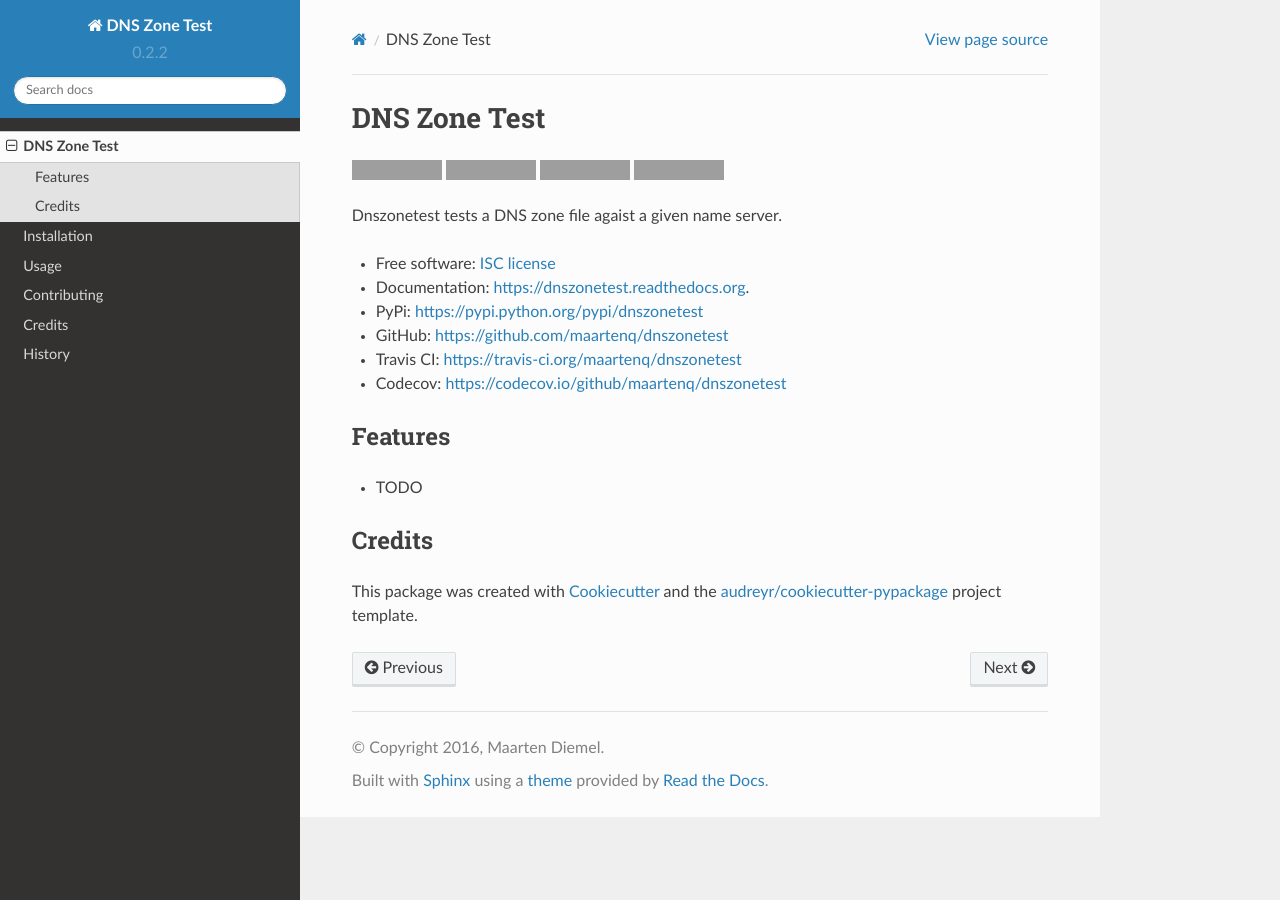
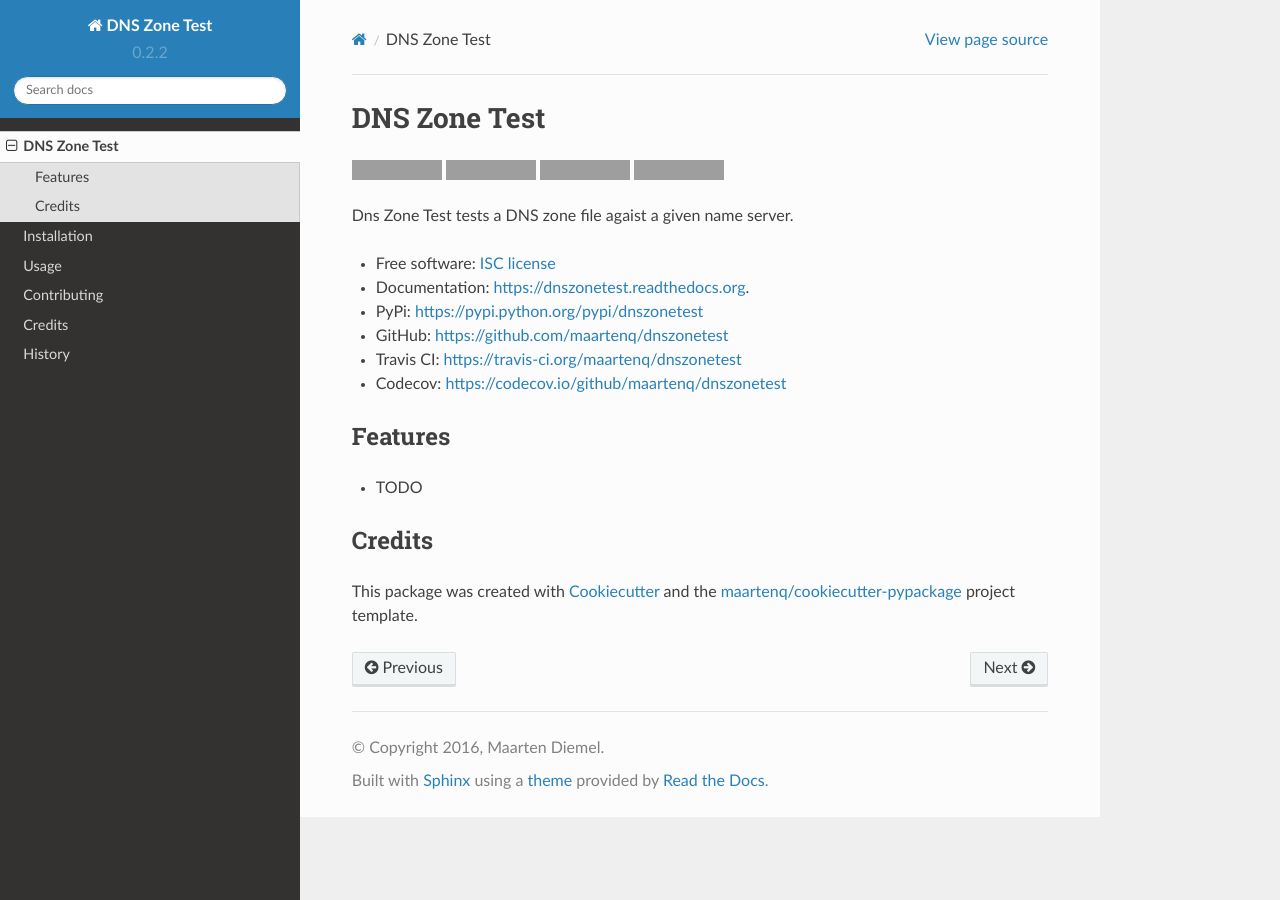
Before and after one commit to maartenq/dnszonetest, a Sphinx documentation site: the page built from docs/readme.rst, in a window 1280 px wide. Built offline with Sphinx 7.4.7 and the Read the Docs theme 2.0.0, drawn with Linux system fonts in a browser that asks for light colours; grey boxes are pictures that could not be loaded.

```diff
--- a/README.rst
+++ b/README.rst
@@ -1,6 +1,6 @@
-===============================
+=============
 DNS Zone Test
-===============================
+=============
 
 .. image:: https://badge.fury.io/py/dnszonetest.svg
     :target: http://badge.fury.io/py/dnszonetest
@@ -15,7 +15,7 @@ DNS Zone Test
         :target: https://codecov.io/github/maartenq/dnszonetest?branch=master
 
 
-Dnszonetest tests a DNS zone file agaist a given name server.
+Dns Zone Test tests a DNS zone file agaist a given name server.
 
 * Free software: `ISC license`_
 * Documentation: https://dnszonetest.readthedocs.org.
@@ -32,8 +32,8 @@ Features
 Credits
 ---------
 
-This package was created with Cookiecutter_ and the `audreyr/cookiecutter-pypackage`_ project template.
+This package was created with Cookiecutter_ and the `maartenq/cookiecutter-pypackage`_ project template.
 
 .. _`ISC license`: https://opensource.org/licenses/ISC
 .. _Cookiecutter: https://github.com/audreyr/cookiecutter
-.. _`audreyr/cookiecutter-pypackage`: https://github.com/audreyr/cookiecutter-pypackage
+.. _`maartenq/cookiecutter-pypackage`: https://github.com/maartenq/cookiecutter-pypackage
--- a/dnszonetest/__init__.py
+++ b/dnszonetest/__init__.py
@@ -1,4 +1,3 @@
-#!/usr/bin/env python
 # -*- coding: utf-8 -*-
 # vim: ai et ts=4 sw=4 sts=4 fenc=UTF-8 ft=python
 
--- a/setup.py
+++ b/setup.py
@@ -1,4 +1,5 @@
 #!/usr/bin/env python
+# setup.py
 # -*- coding: utf-8 -*-
 # vim: ai et ts=4 sw=4 sts=4 fenc=UTF-8 ft=python
 
@@ -46,7 +47,7 @@ test_requirements = [
 setup(
     name='dnszonetest',
     version=version,
-    description='Dnszonetest tests a DNS zone file agaist a given name '
+    description='DNS Zone Test tests a DNS zone file agaist a given name '
     'server.',
     long_description=readme + '\n\n' + history,
     author='Maarten Diemel',
```
Also changed, not shown: HISTORY.rst (+7 -1 lines), docs/dnszonetest.rst (+0 -8 lines), requirements_dev.txt (+6 -5 lines), setup.cfg (+7 -0 lines), .travis.yml, 4 other files.
